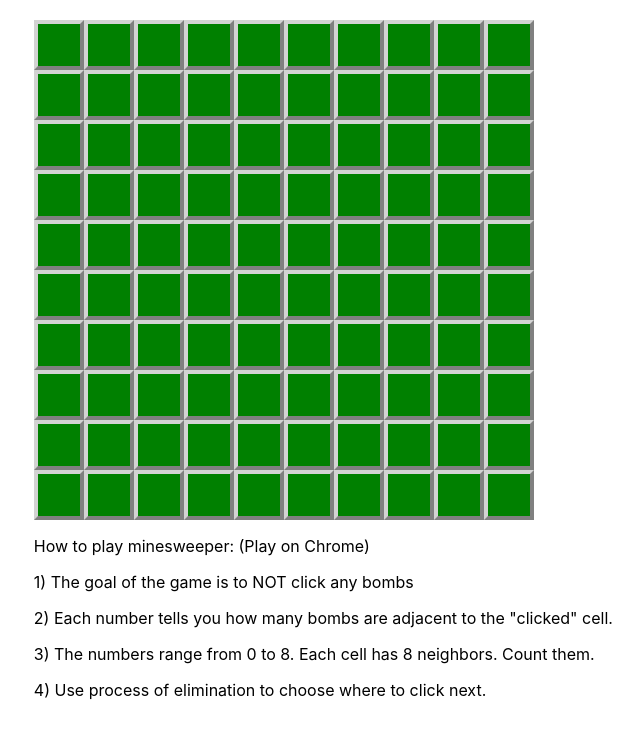
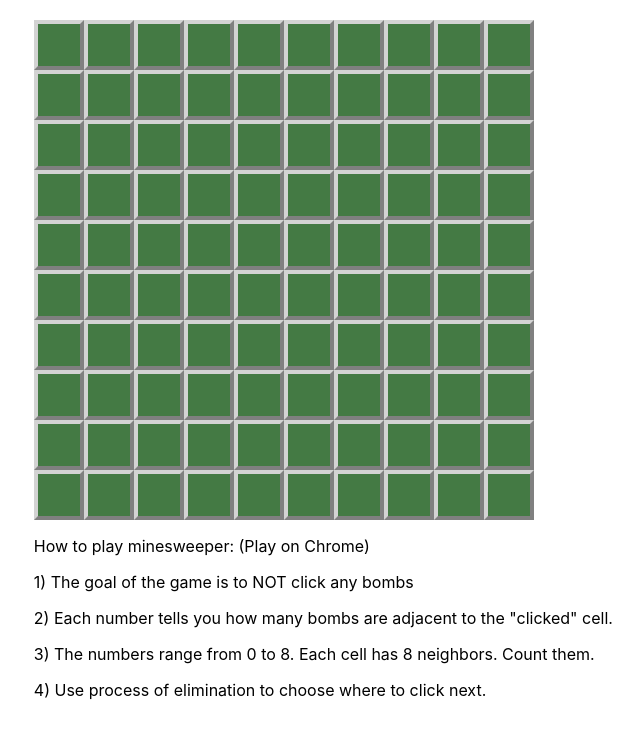
Before and after one commit to LearnCodeFromJohn/MineSweeper, a React (Create React App) app: page / in a window 1280 px wide. Shown: the top 738 px of the page, without its empty margins (363-1003 px from the left). Built offline with nearby package versions, Linux system fonts and the light colour scheme.

Commit message:
flag css bug fix

```diff
--- a/src/App.css
+++ b/src/App.css
@@ -40,7 +40,7 @@ table {
 }
 
 td {
-  background-color: green;
+  background-color: rgb(68, 122, 68);
   border-bottom: 4px solid grey;
   border-right: 4px solid grey;
   border-top: 4px solid lightgray;
@@ -64,7 +64,7 @@ p {
 }
 /* document.querySelector('#root > div > div > div') */
 
-.bomb {
+.bomb.clicked {
   color: rgb(216, 0, 0) !important;
   font-size: 30px;
   padding: 0px;
```
